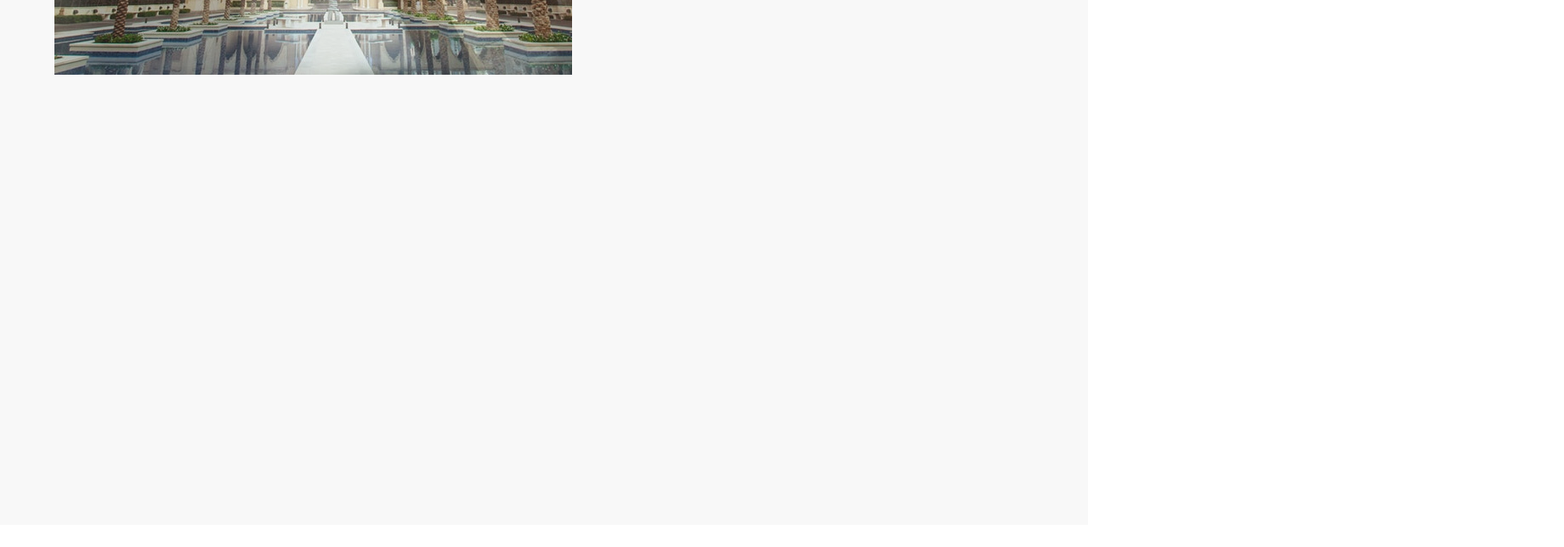
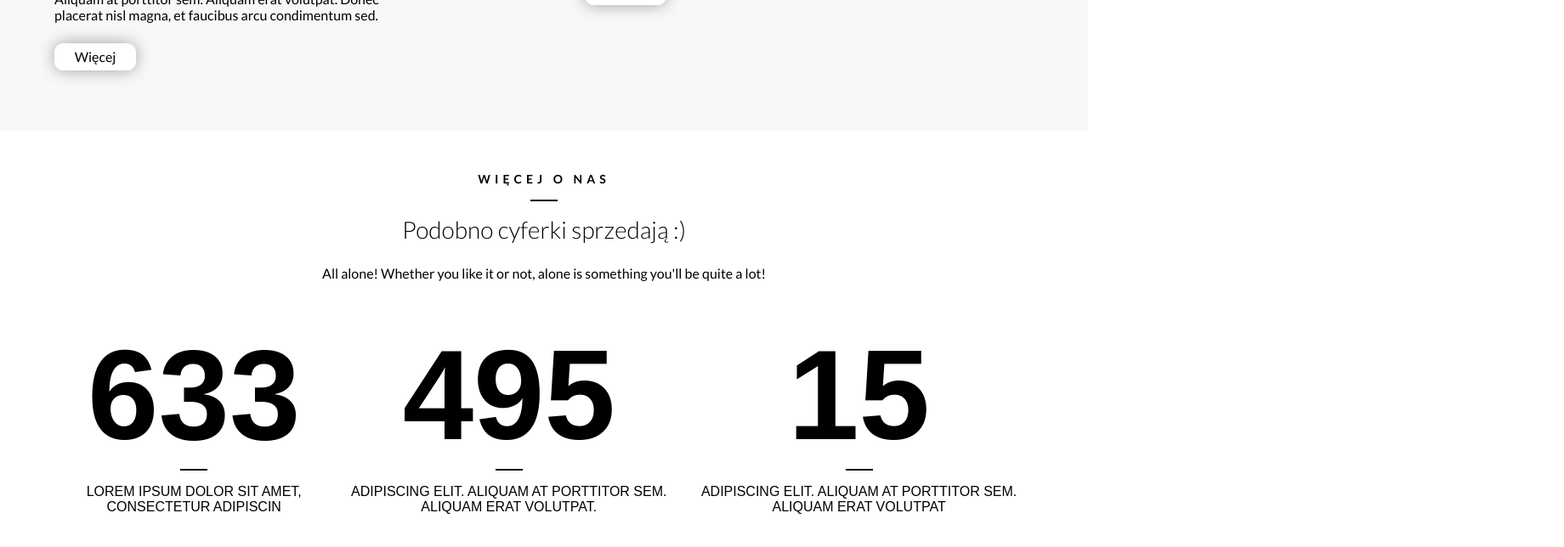
Before and after one commit to BartoszBartlomiej/recrutation_task_1, a React (Create React App) app: page / in a window 1280 px wide. Shown: the part 2986-3630 px from the top of the page at 85% size, 1840 px wide, since content can reach past the window. Before the commit the page ends 3604 px from the top, so only its background shows below. Built offline with nearby package versions, Linux system fonts and the light colour scheme.

Commit message:
added about section

```diff
--- a/src/App.js
+++ b/src/App.js
@@ -6,16 +6,17 @@ import FindInvestment from './components/FindInvestment/FindInvestment';
 import FirstContact from './components/FirstContact/FirstContact';
 import Icons from './components/Icons/Icons';
 import Blog from './components/Blog/Blog';
+import About from './components/About/About';
 
 
 
 import { library } from '@fortawesome/fontawesome-svg-core'
 import { FontAwesomeIcon } from '@fortawesome/react-fontawesome'
-import {faArrowLeft, faStroopwafel} from '@fortawesome/free-solid-svg-icons'
+import {faArrowLeft} from '@fortawesome/free-solid-svg-icons'
 import {faBars} from "@fortawesome/free-solid-svg-icons/faBars";
 import {faArrowRight} from "@fortawesome/free-solid-svg-icons/faArrowRight";
 
-library.add(faStroopwafel);
+
 library.add(faBars);
 library.add(faArrowLeft);
 library.add(faArrowRight);
@@ -29,6 +30,7 @@ class App extends Component {
                 <FirstContact/>
                 <Icons/>
                 <Blog/>
+                <About/>
             </div>
         );
     }
--- a/src/App.scss
+++ b/src/App.scss
@@ -24,3 +24,7 @@
 // SECTION 4 (Blog)
 
 @import "components/Blog/blog";
+
+// SECTION 5 (About)
+
+@import "components/About/about";
--- /dev/null
+++ b/src/components/About/About.jsx
@@ -0,0 +1,37 @@
+import React, {Component} from 'react';
+
+class About extends Component {
+    render() {
+        return (
+            <div className='about'>
+                <div className='content'>
+                    <div className='about__header'>
+                        <h4>WIĘCEJ O NAS</h4>
+                        <div className='under_line'/>
+                        <h3>Podobno cyferki sprzedają :)</h3>
+                        <p>All alone! Whether you like it or not, alone is something you'll be quite a lot!</p>
+                    </div>
+                    <div className='about__numbers'>
+                        <div className='about__numbers_number'>
+                            <p className='number'>633</p>
+                            <div className='under_line'/>
+                            <p>LOREM IPSUM DOLOR SIT AMET, CONSECTETUR ADIPISCIN</p>
+                        </div>
+                        <div className='about__numbers_number'>
+                            <p className='number'>495</p>
+                            <div className='under_line'/>
+                            <p>ADIPISCING ELIT. ALIQUAM AT PORTTITOR SEM.  ALIQUAM ERAT VOLUTPAT.</p>
+                        </div>
+                        <div className='about__numbers_number'>
+                            <p className='number'>15</p>
+                            <div className='under_line'/>
+                            <p>ADIPISCING ELIT. ALIQUAM AT PORTTITOR SEM.  ALIQUAM ERAT VOLUTPAT</p>
+                        </div>
+                    </div>
+                </div>
+            </div>
+        );
+    }
+}
+
+export default About;
--- /dev/null
+++ b/src/components/About/_about.scss
@@ -0,0 +1,139 @@
+@include mobile {
+  .about {
+    height: 60rem;
+
+    .about__header {
+      display: flex;
+      flex-direction: column;
+      align-items: center;
+      padding: 3rem 0 3rem 0;
+
+      h4 {
+        font-family: 'Lato', sans-serif;
+        font-size: 14px;
+        letter-spacing: 5px;
+        font-weight: 700;
+      }
+
+      .under_line {
+        border-bottom: 2px solid black;
+        width: 2rem;
+        margin: 1rem 0 1rem 0;
+      }
+
+      h3 {
+        font-family: 'Lato', sans-serif;
+        font-size: 28px;
+        font-weight: 300;
+      }
+
+      p {
+        padding-top: 1.6rem;
+        text-align: center;
+        font-family: 'Lato', sans-serif;
+      }
+
+    }
+
+    .about__numbers {
+      display: flex;
+      flex-direction: column;
+      align-items: center;
+
+
+      .about__numbers_number {
+        display: flex;
+        flex-direction: column;
+        align-items: center;
+
+        .number {
+          font-weight: bold;
+          font-size: 8rem;
+        }
+
+        .under_line {
+          border-bottom: 2px solid black;
+          width: 2rem;
+          margin: 0 0 1rem 0;
+        }
+
+
+        p {
+          text-align: center;
+        }
+      }
+    }
+
+  }
+}
+
+
+@include desktop {
+  .about {
+    height: 60rem;
+
+    .about__header {
+      display: flex;
+      flex-direction: column;
+      align-items: center;
+      padding: 3rem 0 3rem 0;
+
+      h4 {
+        font-family: 'Lato', sans-serif;
+        font-size: 14px;
+        letter-spacing: 5px;
+        font-weight: 700;
+      }
+
+      .under_line {
+        border-bottom: 2px solid black;
+        width: 2rem;
+        margin: 1rem 0 1rem 0;
+      }
+
+      h3 {
+        font-family: 'Lato', sans-serif;
+        font-size: 28px;
+        font-weight: 300;
+      }
+
+      p {
+        padding-top: 1.6rem;
+        text-align: center;
+        font-family: 'Lato', sans-serif;
+      }
+
+    }
+
+    .about__numbers {
+      display: flex;
+      //justify-content: center;
+      //flex-direction: column;
+      //align-items: center;
+
+
+      .about__numbers_number {
+        display: flex;
+        flex-direction: column;
+        align-items: center;
+
+        .number {
+          font-weight: bold;
+          font-size: 150px;
+        }
+
+        .under_line {
+          border-bottom: 2px solid black;
+          width: 2rem;
+          margin: 0 0 1rem 0;
+        }
+
+
+        p {
+          text-align: center;
+        }
+      }
+    }
+
+  }
+}
--- a/src/components/Blog/Blog.jsx
+++ b/src/components/Blog/Blog.jsx
@@ -25,7 +25,7 @@ class Blog extends Component {
                         </div>
                     </div>
                     <div className='blog__post_two'>
-                        <div className='blog__post_one__img'>
+                        <div className='blog__post_two__img'>
                             <img className='post1overlay' src={post2overlay}/>
                             <img className='post1' src={post2}/>
                         </div>
--- a/src/components/Blog/_blog.scss
+++ b/src/components/Blog/_blog.scss
@@ -1,7 +1,7 @@
 @include mobile {
   .blog {
     background-color: #F8F8F8;
-    height: 75rem;
+    height: 71rem;
 
     .blog__post_one {
       .blog__post_one__img {
@@ -112,13 +112,16 @@
 @include desktop {
   .blog {
     background-color: #F8F8F8;
-    height: 75rem;
+    height: 46rem;
+
     .content {
       position: relative;
     }
 
     .blog__post_one {
       position: absolute;
+      padding-top: 10rem;
+
       .blog__post_one__img {
         position: relative;
 
@@ -138,10 +141,11 @@
       }
 
       .blog__post_one__text {
-        padding-top: 13rem;
+        padding: 20rem 30rem 0 0;
 
         p {
           font-family: 'Lato', sans-serif;
+          width: 25rem;
 
         }
 
@@ -175,7 +179,15 @@
 
     .blog__post_two {
       position: relative;
+      left: 39rem;
+      top: -4rem;
       margin-top: 3rem;
+
+      .blog__post_two__img {
+        position: relative;
+        //height: 1rem;
+        width: 25rem;
+
 
         .post1 {
           position: absolute;
@@ -189,12 +201,14 @@
           //opacity: 0.7;
         }
       }
+    }
 
     .blog__post_two__text {
-      padding-top: 23rem;
+      padding-top: 28rem;
 
       p {
         font-family: 'Lato', sans-serif;
+        width: 22rem;
 
       }
 
```
Lines whose indentation alone changed are shown as unchanged.
